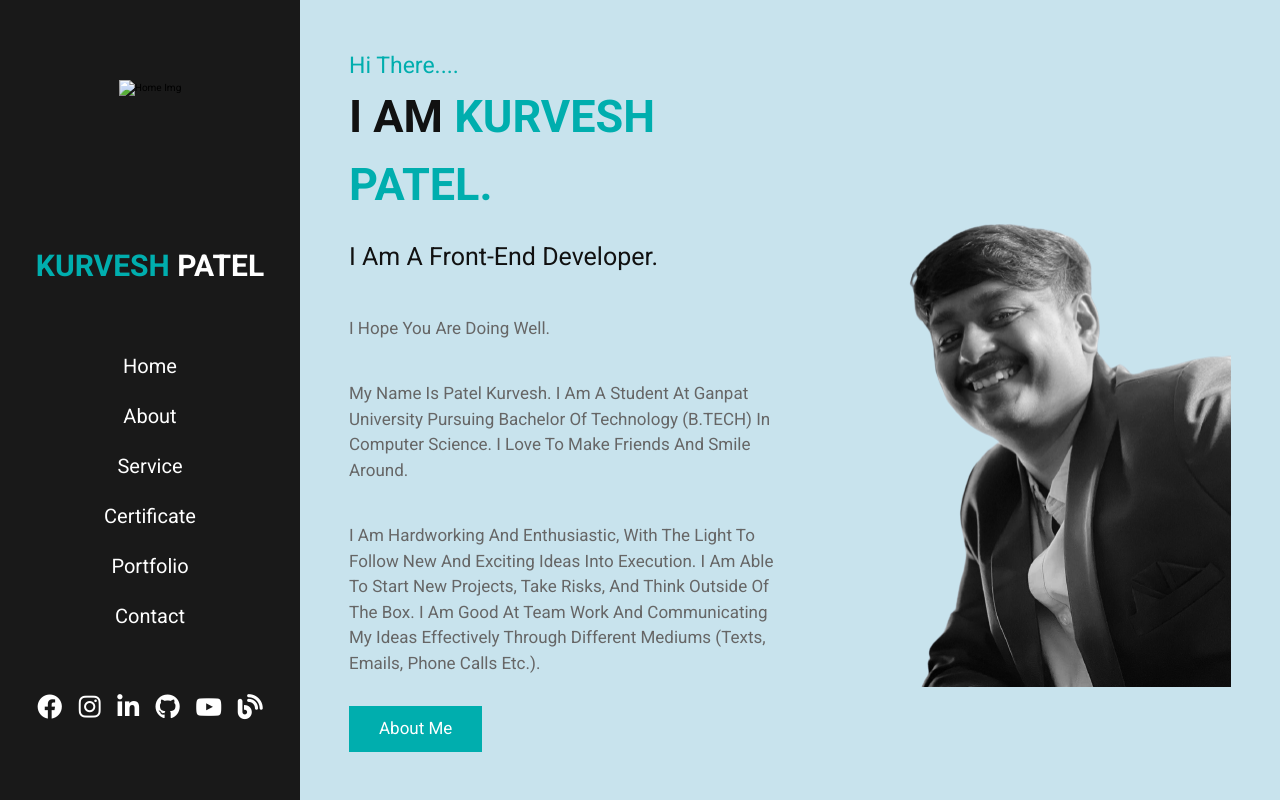
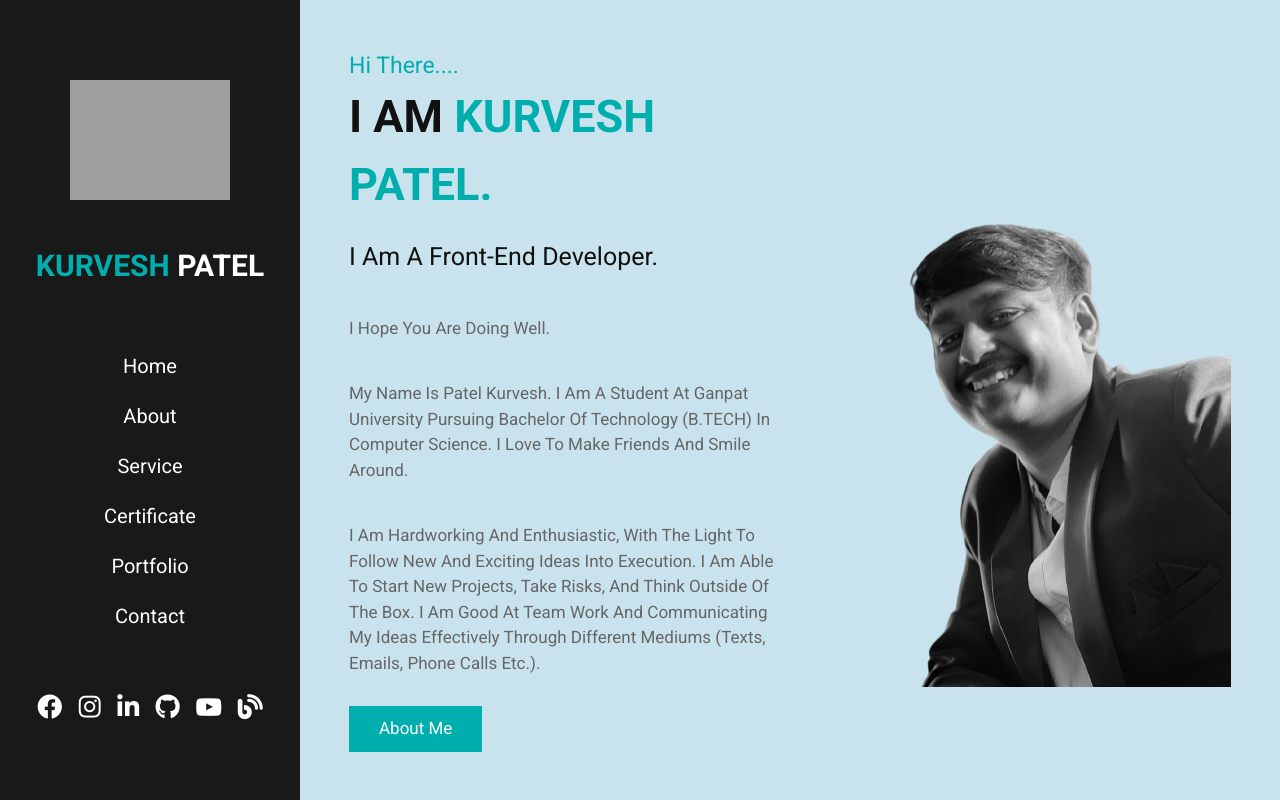
Before and after one commit to PatelKurvesh/Personal-Portfolio, a plain HTML site: page index.html in a window 1280 px wide. Shown: the top 800 px of the page. Drawn offline with nearby package versions, Linux system fonts and the light colour scheme; the site is published under a folder, as on GitHub Pages, so addresses that start at the root find nothing.

Commit message:
logo img

```diff
--- a/index.html
+++ b/index.html
@@ -26,7 +26,7 @@
     <div id="menu-bars" class="fas fa-bars"></div>
     <!-------------Header section Start-------->
     <header>
-        <img id="circle" src="/logoimg.png" alt="home img">
+        <img id="circle" src="logoimg.png" alt="home img">
         <a href="" class="logo"><span>Kurvesh</span> Patel</a>
 
         <!---navbar-->
```
